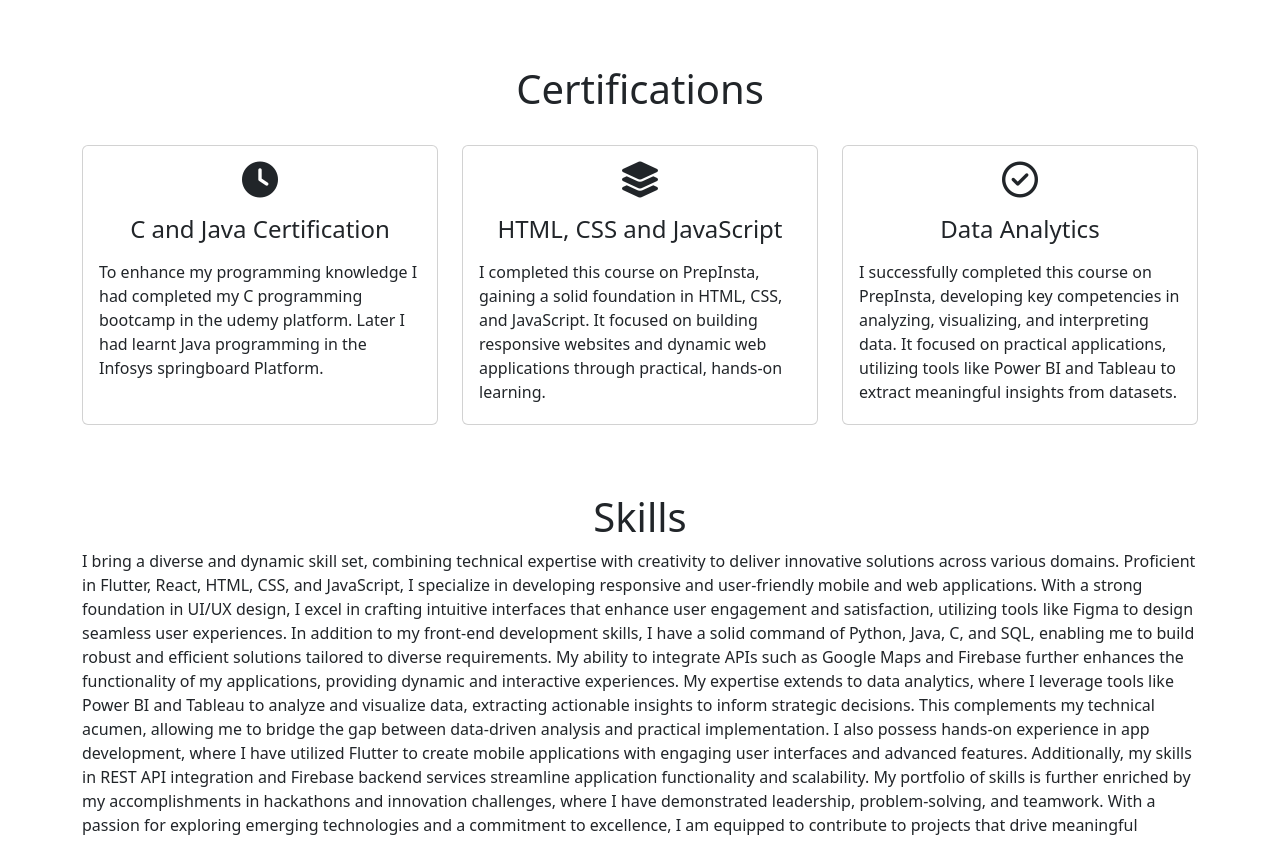
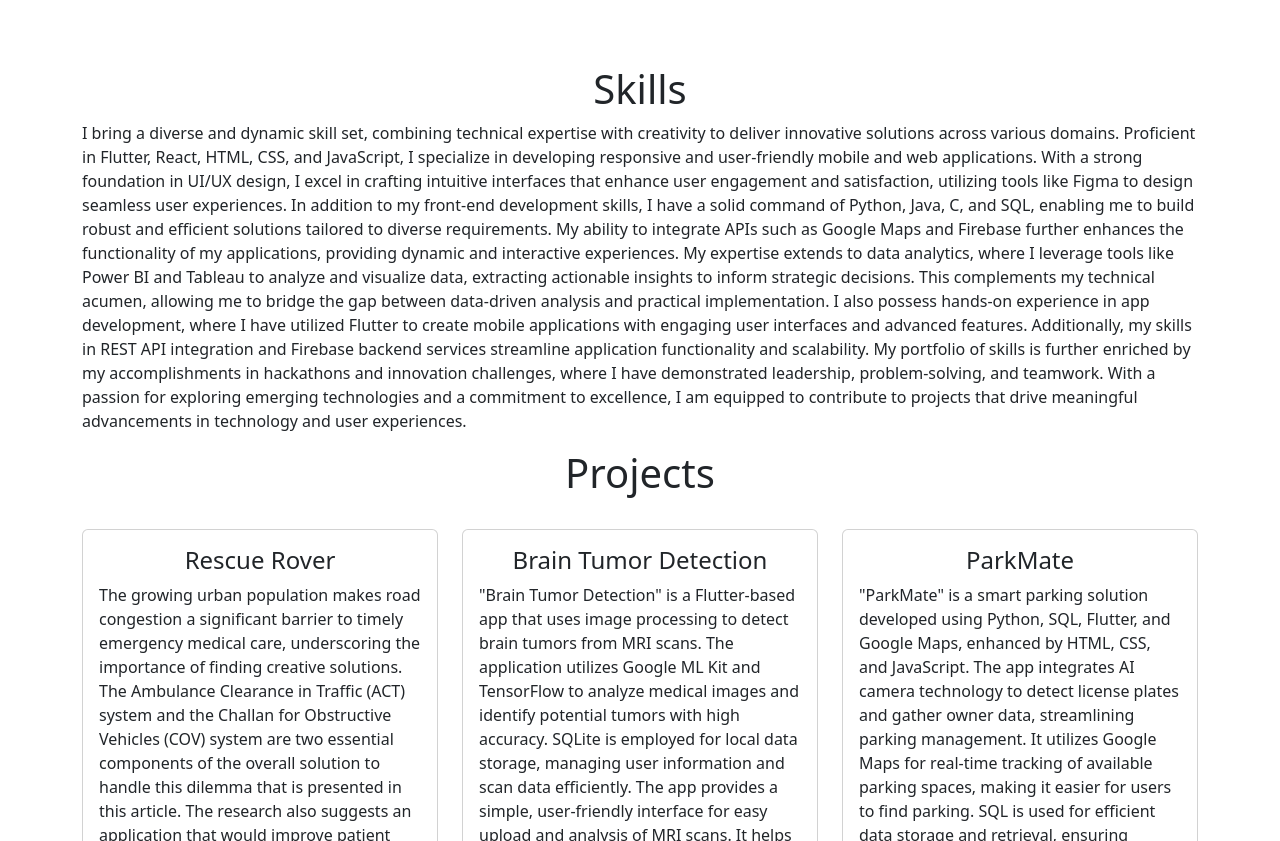
Before and after one commit to MK-2110/Portfolio, a plain HTML site: page index.html in a window 1280 px wide. Shown: the part 1739-2580 px from the top of the page. Drawn offline with nearby package versions, Linux system fonts and the light colour scheme.

Commit message:
index1.html

```diff
--- a/index.html
+++ b/index.html
@@ -100,43 +100,7 @@
         </div>
         </div>
     </section>
-    <section class="container mt-4 pt-4 section" id="skills">
-        <h1 class="text-center">Certifications</h1>
-        <div class="row">
-            <div class="col-lg-4 mt-4">
-                <div class="card servicesText">
-                    <div class="card-body">
-                        <i class="fas servicesIcon fa-clock"></i>
-                        <h4 class="card-title mt-3">C and Java Certification</h4>
-                        <p class="card-text mt-3">To enhance my programming knowledge I had completed my C programming bootcamp in the udemy platform. Later I had learnt Java programming in the Infosys springboard Platform.
-                        </p>
-                    </div>
-                </div>
-            </div>
-            <div class="col-lg-4 mt-4">
-                <div class="card servicesText">
-                    <div class="card-body">
-                        <i class='fas servicesIcon fa-layer-group'></i>
-                        <h4 class="card-title mt-3">HTML, CSS and JavaScript</h4>
-                        <p class="card-text mt-3">I completed this course on PrepInsta, gaining a solid foundation in HTML, CSS, and JavaScript. It focused on building responsive websites and dynamic web applications through practical, hands-on learning.
-                        </p>
-                    </div>
-                </div>
-            </div>
 
-            <div class="col-lg-4 mt-4">
-                <div class="card servicesText">
-                    <div class="card-body">
-                        <i class='far servicesIcon fa-check-circle'></i>
-                        <h4 class="card-title mt-3">Data Analytics</h4>
-                        <p class="card-text mt-3">I successfully completed this course on PrepInsta, developing key competencies in analyzing, visualizing, and interpreting data. It focused on practical applications, utilizing tools like Power BI and Tableau to extract meaningful insights from datasets.
-                        </p>
-                    </div>
-                </div>
-            </div>
-        </div>
-        </div>
-    </section>
     <section class="container mt-4 pt-4 section" id="skills">
         <h1 class="text-center">Skills</h1>
         <p> I bring a diverse and dynamic skill set, combining technical expertise with creativity to deliver innovative solutions across various domains. Proficient in Flutter, React, HTML, CSS, and JavaScript, I specialize in developing responsive and user-friendly mobile and web applications. With a strong foundation in UI/UX design, I excel in crafting intuitive interfaces that enhance user engagement and satisfaction, utilizing tools like Figma to design seamless user experiences.
```
